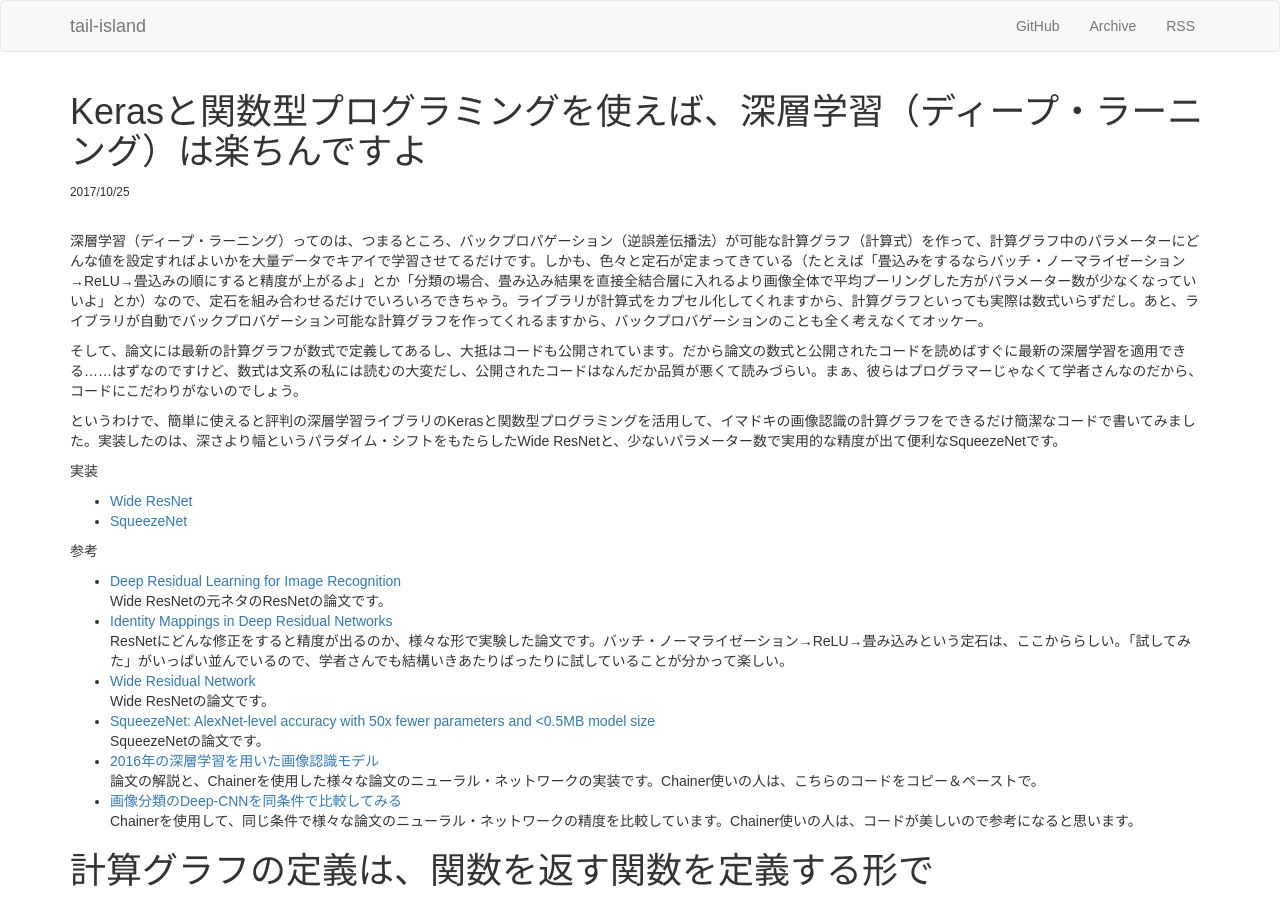
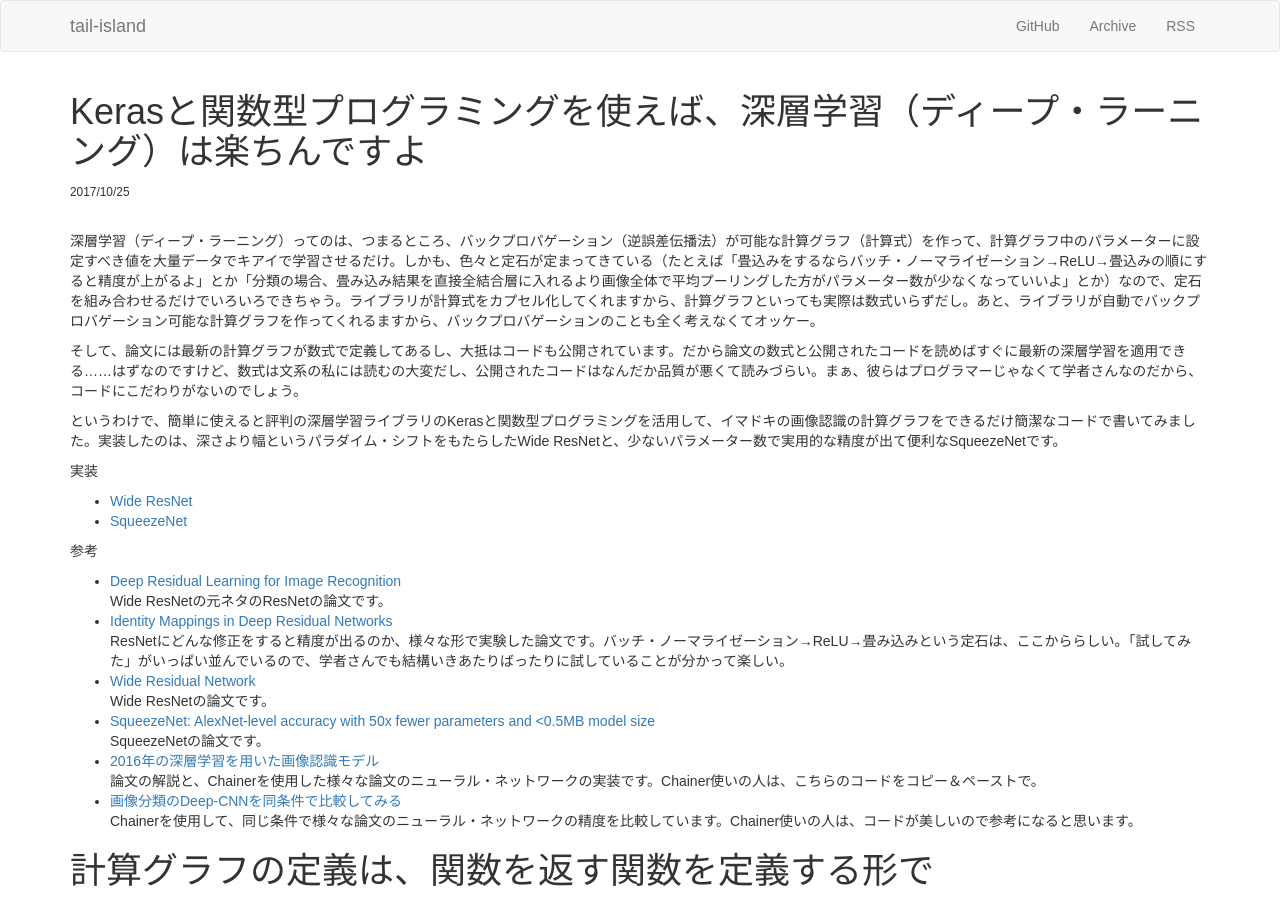
Before and after one commit to tail-island/tail-island.github.io, a Jekyll site: the page built from _posts/2017-10-25-keras-and-fp.md, in a window 1280 px wide and 900 px high. Built offline with Jekyll 4.4.1, drawn with Linux system fonts in a browser that asks for light colours.

Commit message:
keras and fp is added.

```diff
--- a/_posts/2017-10-25-keras-and-fp.md
+++ b/_posts/2017-10-25-keras-and-fp.md
@@ -5,7 +5,7 @@ category: "programming"
 tags:     ["Keras, 深層学習, 関数型プログラミング"]
 ---
 
-深層学習（ディープ・ラーニング）ってのは、つまるところ、バックプロパゲーション（逆誤差伝播法）が可能な計算グラフ（計算式）を作って、計算グラフ中のパラメーターにどんな値を設定すればよいかを大量データでキアイで学習させてるだけです。しかも、色々と定石が定まってきている（たとえば「畳込みをするならバッチ・ノーマライゼーション→ReLU→畳込みの順にすると精度が上がるよ」とか「分類の場合、畳み込み結果を直接全結合層に入れるより画像全体で平均プーリングした方がパラメーター数が少なくなっていいよ」とか）なので、定石を組み合わせるだけでいろいろできちゃう。ライブラリが計算式をカプセル化してくれますから、計算グラフといっても実際は数式いらずだし。あと、ライブラリが自動でバックプロバゲーション可能な計算グラフを作ってくれるますから、バックプロバゲーションのことも全く考えなくてオッケー。
+深層学習（ディープ・ラーニング）ってのは、つまるところ、バックプロパゲーション（逆誤差伝播法）が可能な計算グラフ（計算式）を作って、計算グラフ中のパラメーターに設定すべき値を大量データでキアイで学習させるだけ。しかも、色々と定石が定まってきている（たとえば「畳込みをするならバッチ・ノーマライゼーション→ReLU→畳込みの順にすると精度が上がるよ」とか「分類の場合、畳み込み結果を直接全結合層に入れるより画像全体で平均プーリングした方がパラメーター数が少なくなっていいよ」とか）なので、定石を組み合わせるだけでいろいろできちゃう。ライブラリが計算式をカプセル化してくれますから、計算グラフといっても実際は数式いらずだし。あと、ライブラリが自動でバックプロバゲーション可能な計算グラフを作ってくれるますから、バックプロバゲーションのことも全く考えなくてオッケー。
 
 そして、論文には最新の計算グラフが数式で定義してあるし、大抵はコードも公開されています。だから論文の数式と公開されたコードを読めばすぐに最新の深層学習を適用できる……はずなのですけど、数式は文系の私には読むの大変だし、公開されたコードはなんだか品質が悪くて読みづらい。まぁ、彼らはプログラマーじゃなくて学者さんなのだから、コードにこだわりがないのでしょう。
 
```
